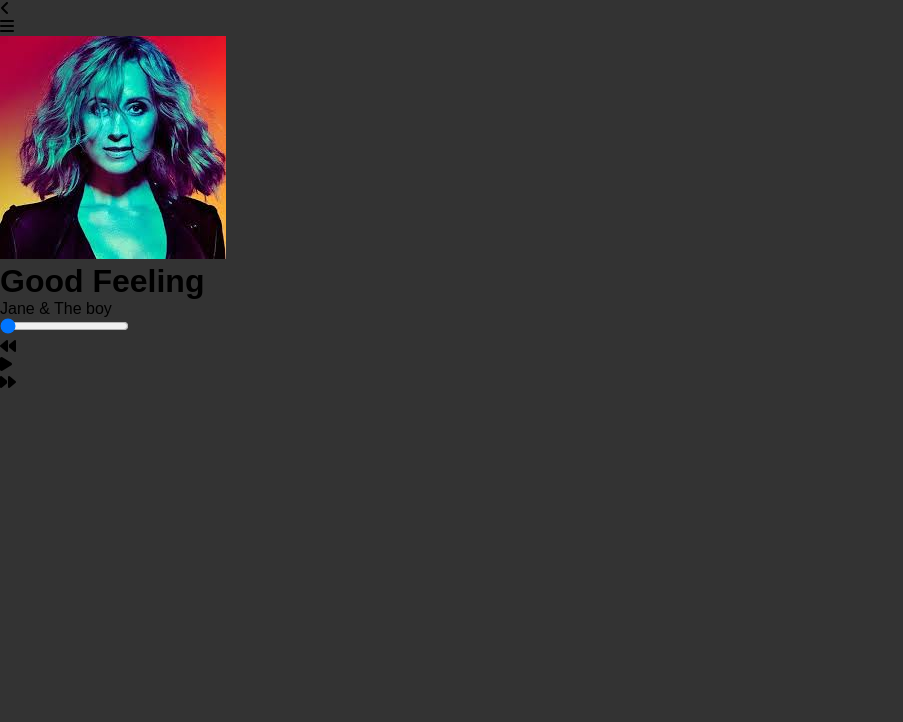
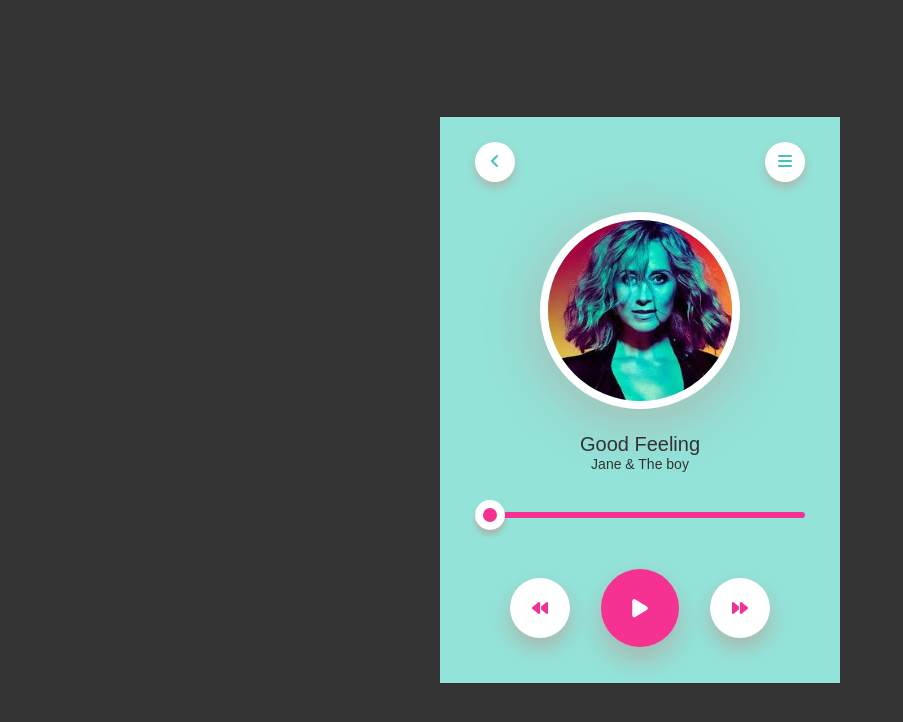
Before and after one commit to 143786/Music-player-, a plain HTML site: page index.html in a window 1280 px wide. Shown: the whole page, without its empty margins (0-903 px from the left). Drawn offline with Linux system fonts and the light colour scheme.

Commit message:
Add files via upload

```diff
--- a/style.css
+++ b/style.css
@@ -9,4 +9,98 @@
   width: 100%;
   height: 100vh;
   background: #333;
+  display: flex;
+  align-items: center;
+  justify-content: center;
+  flex-wrap: wrap;
 }
+
+.music-player {
+  /* background: #ffe0e5; */
+  background: #93e3d9;
+  width: 400px;
+  padding: 25px 35px;
+  text-align: center;
+}
+
+nav {
+  display: flex;
+  justify-content: space-between;
+  margin-bottom: 30px;
+}
+
+nav .circle {
+  border-radius: 50%;
+  width: 40px;
+  height: 40px;
+  line-height: 40px;
+  background: #fff;
+  /* color: #f53192; */
+  color: #42c3b4;
+  box-shadow: 0 5px 10px rgba(255, 26, 26, 0.22);
+}
+
+.song-img {
+  width: 200px;
+  border-radius: 50%;
+  border: 8px solid #fff;
+  box-shadow: 0 10px 60px rgba(255, 26, 26, 0.22);
+}
+
+.music-player h1 {
+  font-size: 20px;
+  font-weight: 400;
+  color: #333;
+  margin-top: 20px;
+}
+
+.music-player p {
+  font-size: 14px;
+  color: #333;
+}
+
+#progress {
+  -webkit-appearance: none;
+  width: 100%;
+  height: 6px;
+  background: #f53192;
+  border-radius: 4px;
+  cursor: pointer;
+  margin: 40px 0;
+}
+
+#progress::-webkit-slider-thumb {
+  -webkit-appearance: none;
+  background: #f53192;
+  width: 30px;
+  height: 30px;
+  border-radius: 50%;
+  border: 8px solid #fff;
+  box-shadow: 0 5px 5px rgba(255, 26, 26, 0.22);
+}
+
+.controls {
+  display: flex;
+  justify-content: center;
+  align-items: center;
+}
+
+.controls div {
+  width: 60px;
+  height: 60px;
+  margin: 20px;
+  background: #fff;
+  display: inline-flex;
+  align-items: center;
+  justify-content: center;
+  border-radius: 50%;
+  color: #f53192;
+  box-shadow: 0 10px 20px rgba(255, 26, 26, 0.22);
+  cursor: pointer;
+}
+
+.controls div:nth-child(2) {
+  transform: scale(1.3);
+  background: #f53192;
+  color: #fff;
+}
```
